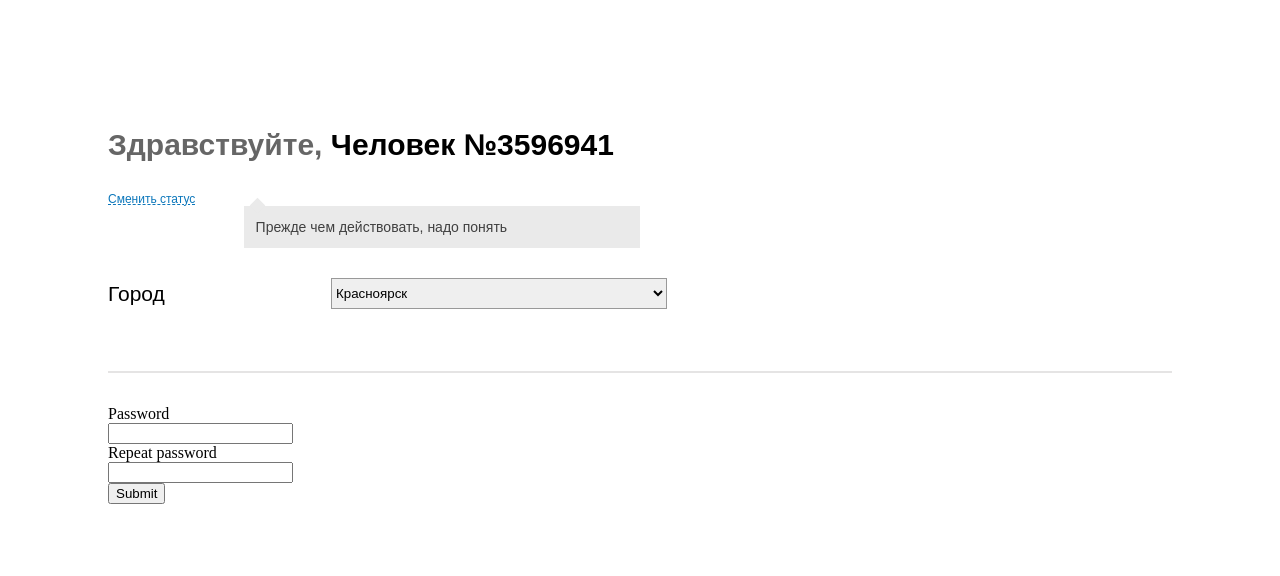
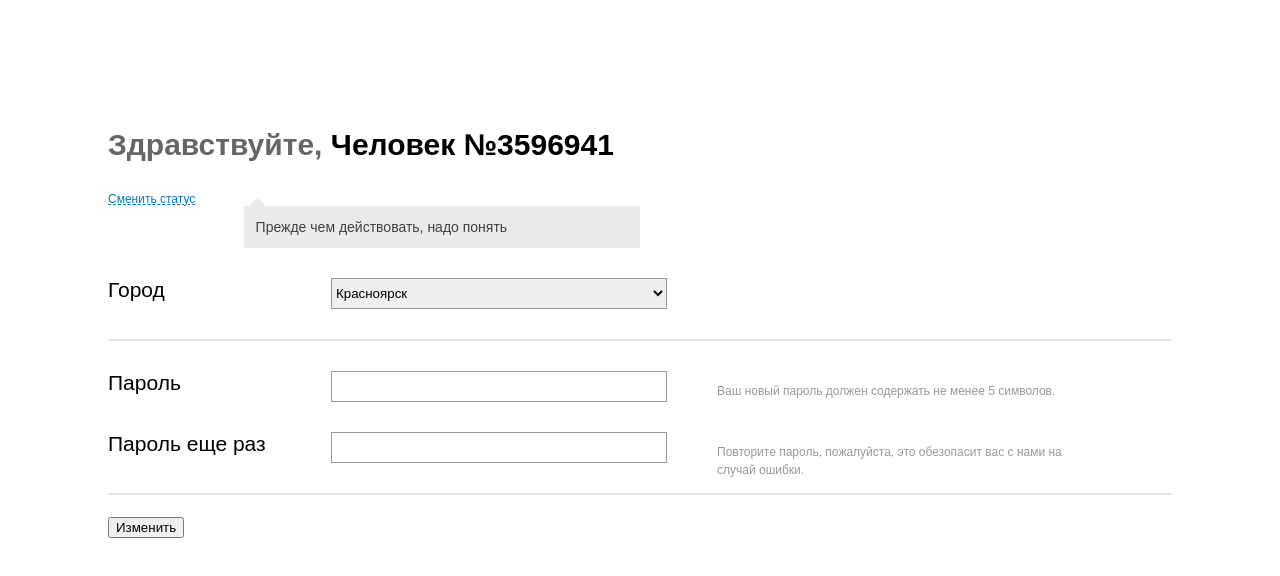
Before and after one commit to DDeenis/form-test-task, a React (Create React App) app: page / in a window 1280 px wide. Shown: the top 576 px of the page. Built offline with nearby package versions, Linux system fonts and the light colour scheme.

Commit message:
new inputs added

```diff
--- a/src/App.css
+++ b/src/App.css
@@ -1,8 +1,3 @@
 .App {
     padding: 90px 100px;
 }
-
-hr {
-    border: 1px solid #E5E4E4;
-    margin: 32px 0;
-}
--- a/src/App.js
+++ b/src/App.js
@@ -1,17 +1,16 @@
 import React from 'react';
 import Header from './components/Header/Header';
-import TestForm from './TestForm';
 import './App.css';
+import UserFormContainer from './components/UserForm/UserFormContainer';
 
 function App() {
   return (
     <div className="App">
       <Header />
-      <hr />
+
       <main>
-
+        <UserFormContainer />
       </main>
-      <TestForm />
     </div>
   );
 }
--- a/src/components/Header/Header.js
+++ b/src/components/Header/Header.js
@@ -1,21 +1,7 @@
-import React, { useMemo, useState } from 'react';
-import InputField from '../InputField/InputField';
+import React from 'react';
 import s from './Header.module.scss';
-import citiesRaw from '../../assets/cities.json';
 
 export default function Header() {
-    const biggestCity = useMemo(() => citiesRaw.sort((c, n) => n.population - c.population)[0], [citiesRaw]);
-    const cities = useMemo(
-        () => citiesRaw
-            .filter(c => c.population > 50000)
-            .sort((c, n) => (n.city > c.city) ? -1 : 1)
-            .map(c => <option key={c.city}>{c.city}</option>)
-        , [citiesRaw]
-    );
-
-    const [city, setCity] = useState(biggestCity.city);
-    const select = <select className={s.citySelect} value={city} onChange={(e) => setCity(e.target.value)}>{cities}</select>;
-
     return (
         <header className={s.headerWrapper}>
             <div className={s.headerMain}>
@@ -28,7 +14,7 @@ export default function Header() {
             <div className={s.statusWrapper}>
                 <span className={s.statusText}>Прежде чем действовать, надо понять</span>
             </div>
-            <InputField title='Город' component={select} />
+
         </header>
     );
 }
--- a/src/components/Header/Header.module.scss
+++ b/src/components/Header/Header.module.scss
@@ -53,10 +53,3 @@
     font-size: 14px;
     color: #404040;
 }
-
-.citySelect {
-    width: 336px;
-    height: 31px;
-    border: 1px solid #999999;
-    box-sizing: border-box;
-}
--- a/src/components/InputField/InputField.js
+++ b/src/components/InputField/InputField.js
@@ -1,16 +1,21 @@
 import React from 'react';
 import s from './InputField.module.scss';
 
-export default function InputField({ title, component, hint, error }) {
+export default function InputField({ title, children, hint, error }) {
     return (
         <div className={s.inputWrapper}>
             <div className={s.inputBlock}>
-                <span className={s.inputTitleText}>{title}</span>
-                {component}
-                {hint && <span className={s.inputHint}>{hint}</span>}
-            </div>
-            <div className={s.errorBlock}>
-                {error && <span className={s.errorMessage}>{error}</span>}
+                <label className={s.inputTitleText}>{title}</label>
+                <div className={s.inputChildrenWrapper}>
+                    {children}
+                    {error && <span className={s.errorMessage}>{error}</span>}
+                </div>
+                {
+                    hint &&
+                    <div className={s.inputHintWrapper}>
+                        <span className={s.inputHint}>{hint}</span>
+                    </div>
+                }
             </div>
         </div>
     );
@@ -18,7 +23,6 @@ export default function InputField({ title, component, hint, error }) {
 
 InputField.defaultProps = {
     title: 'Text',
-    component: <input type='text' />,
     hint: '',
     error: ''
 }
--- a/src/components/InputField/InputField.module.scss
+++ b/src/components/InputField/InputField.module.scss
@@ -12,7 +12,8 @@
     display: flex;
     flex-flow: row wrap;
     justify-content: space-between;
-    align-items: center;
+    align-items: flex-start;
+    position: relative;
 }
 
 .inputTitleText {
@@ -20,3 +21,31 @@
     font-size: 21px;
     color: #000000;
 }
+
+.inputChildrenWrapper {
+    display: flex;
+    flex-direction: column;
+    justify-content: flex-start;
+    align-items: flex-start;
+}
+
+.errorMessage {
+    font-family: Arial;
+    font-size: 12px;
+    color: #FF0000;
+    margin: 4px 0;
+}
+
+.inputHintWrapper {
+    position: absolute;
+    right: -400px;
+    top: 10px;
+    width: 350px;
+    height: 50px;
+}
+
+.inputHint {
+    font-family: Arial;
+    font-size: 12px;
+    color: #999999;
+}
--- a/src/components/UserForm/UserForm.js
+++ b/src/components/UserForm/UserForm.js
@@ -1,7 +1,48 @@
+import classNames from 'classnames';
 import React from 'react';
+import { useForm } from 'react-hook-form';
+import InputField from '../InputField/InputField';
+import s from './UserForm.module.scss';
 
-export default function UserForm() {
+export default function UserForm({ defaultCity, cities }) {
+    const { register, handleSubmit, formState, watch } = useForm();
+
+    const passwordSettings = {
+        required: 'Укажите пароль',
+        minLength: {
+            value: 5,
+            message: 'Минимальная длина пароля 5 символов'
+        },
+        maxLength: {
+            value: 20,
+            message: 'Максимальная длина пароля 20 символов'
+        },
+        pattern: {
+            value: /(?=.*[a-z]*[A-Z]*[0-9])/,
+            message: 'Пароль слабый'
+        },
+        validate: {
+            passwordsMatch: () => watch('password') === watch('passwordRepeat') || 'Пароли должны совпадать',
+        }
+    };
+    const selectSettings = { required: 'Field is required', value: defaultCity.city };
+    const isError = (fieldName) => !!formState.errors[fieldName];
+    const inputClassNames = (fieldName) => isError(fieldName) ? classNames(s.formInput, s.formInputError) : s.formInput;
+
     return (
-        <form></form>
+        <form onSubmit={handleSubmit(formData => console.log(formData))}>
+            <InputField title='Город'>
+                <select className={s.formInput} {...register('citySelect', selectSettings)}>{cities}</select>
+            </InputField>
+            <hr />
+            <InputField title='Пароль' error={formState.errors.password?.message} hint='Ваш новый пароль должен содержать не менее 5 символов.'>
+                <input type='text' className={inputClassNames('password')} {...register('password', passwordSettings)} />
+            </InputField>
+            <InputField title='Пароль еще раз' error={formState.errors.passwordRepeat?.message} hint='Повторите пароль, пожалуйста, это обезопасит вас с нами на случай ошибки.'>
+                <input type='text' className={inputClassNames('passwordRepeat')} {...register('passwordRepeat', passwordSettings)} />
+            </InputField>
+            <hr />
+            <button type='submit'>Изменить</button>
+        </form>
     );
 }
--- /dev/null
+++ b/src/components/UserForm/UserForm.module.scss
@@ -0,0 +1,23 @@
+hr {
+    border: 1px solid #E5E4E4;
+    margin: 22px 0;
+}
+
+.formInput {
+    width: 336px;
+    height: 31px;
+    border: 1px solid #999999;
+    box-sizing: border-box;
+}
+
+.formInputError {
+    border-color: #FF0000;
+    outline-color: #FF0000;
+}
+
+.errorMessage {
+    font-family: Arial;
+    font-size: 12px;
+    color: #FF0000;
+    margin: 4px 0;
+}
--- /dev/null
+++ b/src/components/UserForm/UserFormContainer.js
@@ -0,0 +1,21 @@
+import React, { useMemo } from 'react';
+import UserForm from './UserForm';
+import citiesRaw from '../../assets/cities.json';
+
+export default function UserFormContainer() {
+    const biggestCity = useMemo(() => citiesRaw.sort((c, n) => n.population - c.population)[0], [citiesRaw]);
+    const cities = useMemo(
+        () => citiesRaw
+            .filter(c => c.population > 50000)
+            .sort((c, n) => (n.city > c.city) ? -1 : 1)
+            .map(c => <option key={c.city}>{c.city}</option>)
+        , [citiesRaw]
+    );
+
+    return (
+        <UserForm
+            defaultCity={biggestCity}
+            cities={cities}
+        />
+    );
+}
```
